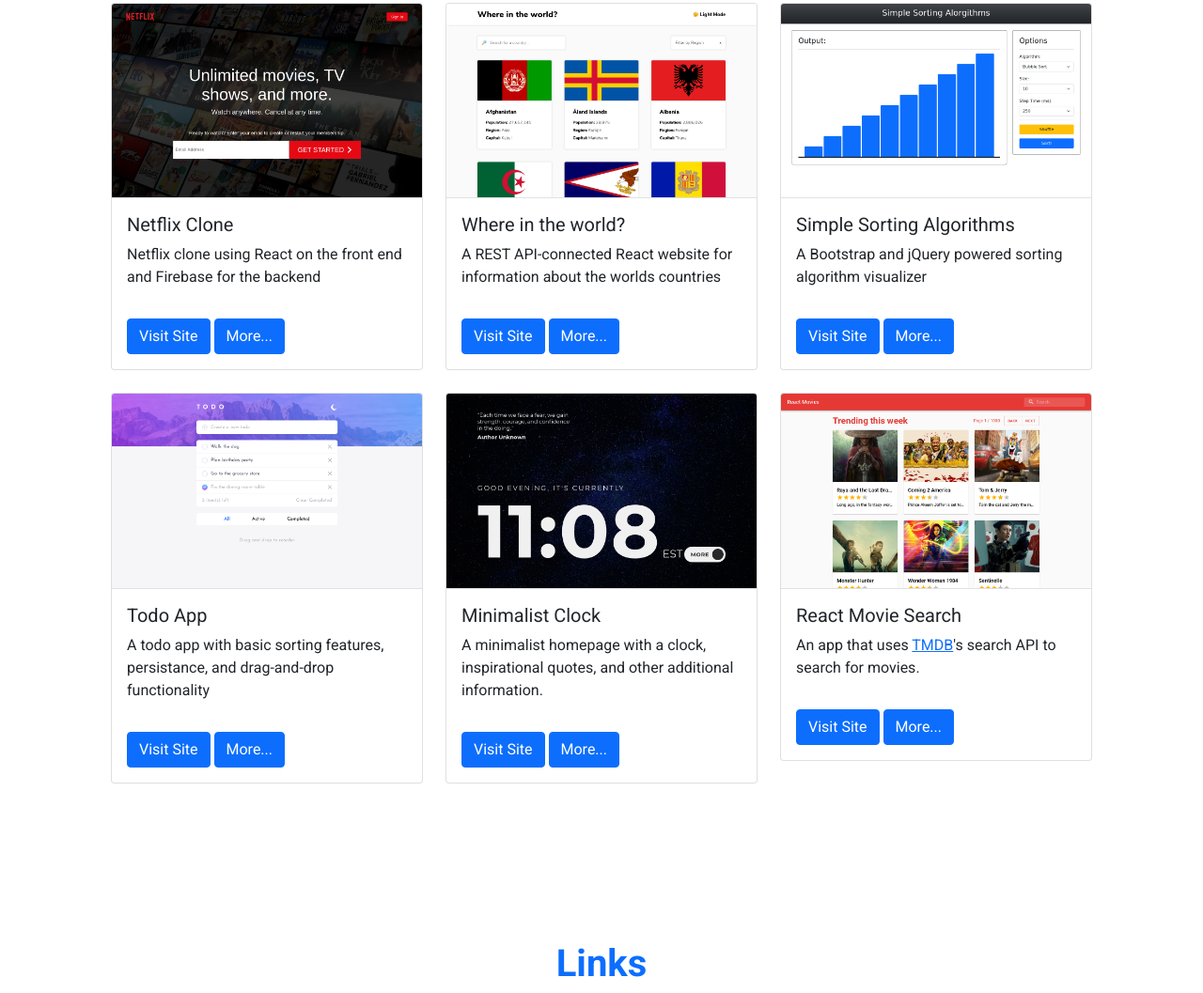
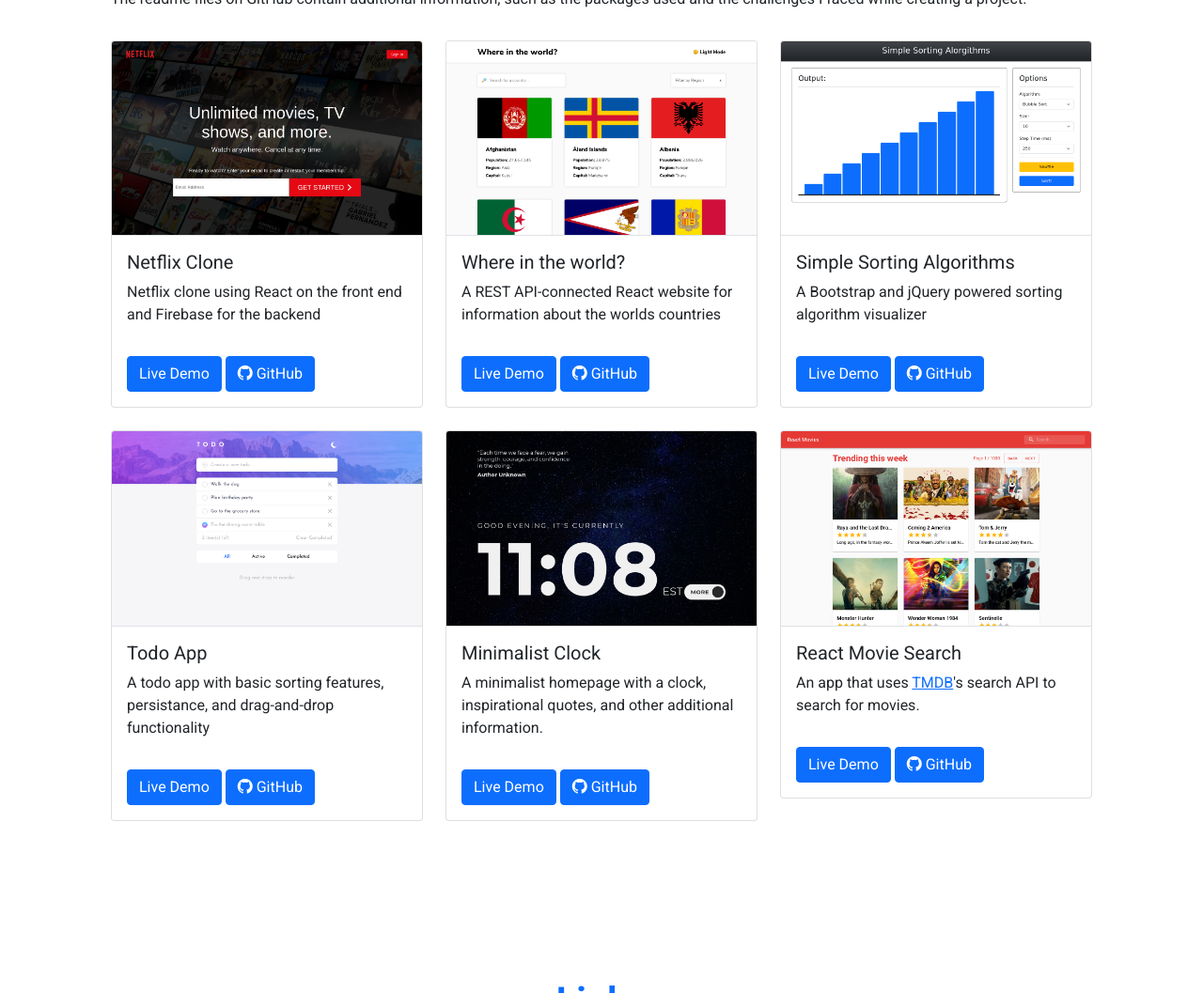
Before and after one commit to matthajec/portfolio, a website: page index.html in a window 1280 px wide. Shown: the part 1427-2484 px from the top of the page at 94% size. Drawn offline with nearby package versions, Linux system fonts and the light colour scheme.

Commit message:
finished links

```diff
--- a/index.html
+++ b/index.html
@@ -108,6 +108,7 @@
   <section id="projects" class="container p-5">
       <div class="row mt-3 mb-3">
         <h2 class="text-primary h1"><strong><span class="text-dark">My </span>Projects</strong></h2>
+        <p>The readme files on GitHub contain additional information, such as the packages used and the challenges I faced while creating a project.</p>
       </div>
 
       <div class="row d-flex">
@@ -120,8 +121,8 @@
               <p class="card-text">Netflix clone using React on the front end and Firebase for the backend</p>
             </div>
             <div class="card-body">
-              <a target="_blank" href="https://www.netflix-clone.matthajec.xyz/" class="btn btn-primary">Visit Site</a>
-              <a href="#" class="btn btn-primary">More...</a>
+              <a target="_blank" href="https://www.netflix-clone.matthajec.xyz/" class="btn btn-primary">Live Demo</a>
+              <a target="_blank" href="https://github.com/matthajec/netflix-clone" class="btn btn-primary"><i class="bi bi-github"></i> GitHub</a>
             </div>
           </div>
         </div>
@@ -135,8 +136,8 @@
               <p class="card-text">A REST API-connected React website for information about the worlds countries</p>
             </div>
             <div class="card-body">
-              <a target="_blank" href="https://www.whereintheworld.matthajec.xyz" class="btn btn-primary">Visit Site</a>
-              <a href="#" class="btn btn-primary">More...</a>
+              <a target="_blank" href="https://www.whereintheworld.matthajec.xyz" class="btn btn-primary">Live Demo</a>
+              <a target="_blank" href="https://github.com/matthajec/react-countries-app" class="btn btn-primary"><i class="bi bi-github"></i> GitHub</a>
             </div>
           </div>
         </div>
@@ -150,8 +151,8 @@
               <p class="card-text">A Bootstrap and jQuery powered sorting algorithm visualizer</p>
             </div>
             <div class="card-body">
-              <a target="_blank" href="https://www.sorting-algorithms.matthajec.xyz" class="btn btn-primary">Visit Site</a>
-              <a href="#" class="btn btn-primary">More...</a>
+              <a target="_blank" href="https://www.sorting-algorithms.matthajec.xyz" class="btn btn-primary">Live Demo</a>
+              <a target="_blank" href="https://github.com/matthajec/simple-sorting-algoriths" class="btn btn-primary"><i class="bi bi-github"></i> GitHub</a>
             </div>
           </div>
         </div>
@@ -165,8 +166,8 @@
               <p class="card-text">A todo app with basic sorting features, persistance, and drag-and-drop functionality</p>
             </div>
             <div class="card-body">
-              <a target="_blank" href="https://www.todo-app.matthajec.xyz" class="btn btn-primary">Visit Site</a>
-              <a href="#" class="btn btn-primary">More...</a>
+              <a target="_blank" href="https://www.todo-app.matthajec.xyz" class="btn btn-primary">Live Demo</a>
+              <a target="_blank" href="https://github.com/matthajec/react-todo-app" class="btn btn-primary"><i class="bi bi-github"></i> GitHub</a>
             </div>
           </div>
         </div>
@@ -180,8 +181,8 @@
               <p class="card-text">A minimalist homepage with a clock, inspirational quotes, and other additional information.</p>
             </div>
             <div class="card-body">
-              <a target="_blank" href="https://www.minimalist-clock.matthajec.xyz" class="btn btn-primary">Visit Site</a>
-              <a href="#" class="btn btn-primary">More...</a>
+              <a target="_blank" href="https://www.minimalist-clock.matthajec.xyz" class="btn btn-primary">Live Demo</a>
+              <a target="_blank" href="https://github.com/matthajec/clock-app/" class="btn btn-primary"><i class="bi bi-github"></i> GitHub</a>
             </div>
           </div>
         </div>
@@ -195,8 +196,8 @@
               <p class="card-text">An app that uses <a target="_blank" href="https://www.themoviedb.org/">TMDB</a>'s search API to search for movies.</p>
             </div>
             <div class="card-body">
-              <a taget="_blank" href="https://www.movie-search.matthajec.xyz" class="btn btn-primary">Visit Site</a>
-              <a href="#" class="btn btn-primary">More...</a>
+              <a target="_blank" href="https://www.movie-search.matthajec.xyz" class="btn btn-primary">Live Demo</a>
+              <a target="_blank" href="https://github.com/matthajec/movie-search-rebuild" class="btn btn-primary"><i class="bi bi-github"></i> GitHub</a>
             </div>
           </div>
         </div>
```
